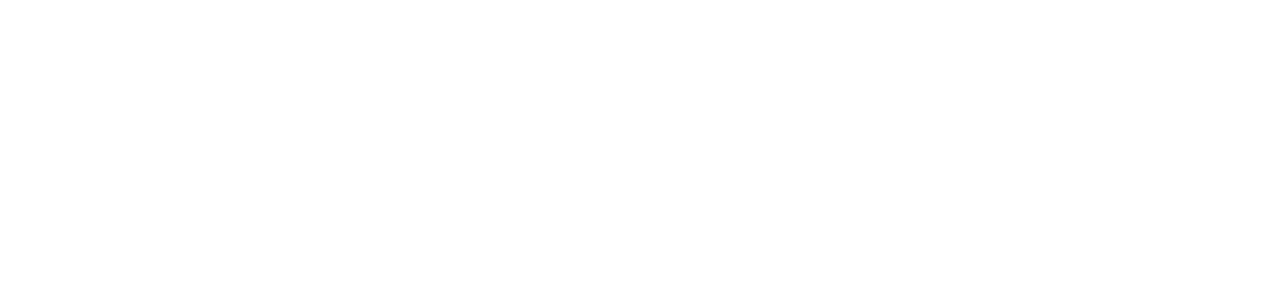
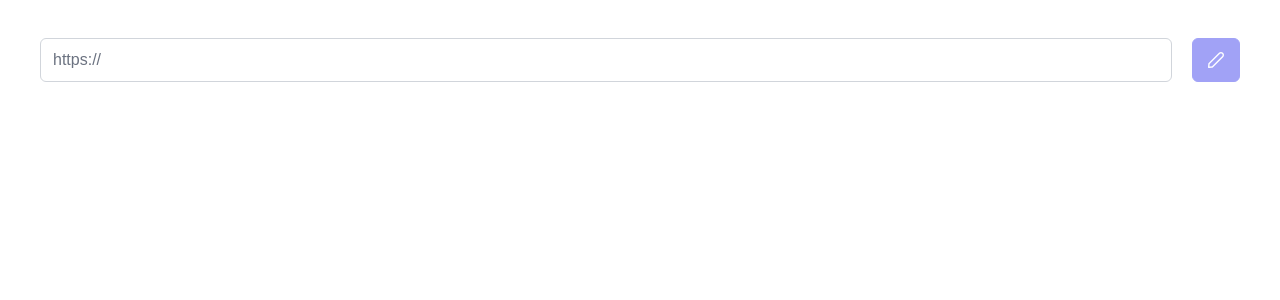
Before and after one commit to somewell02/test_tasks, a Vue app: page /link-field in a window 1280 px wide. Shown: the top 300 px of the page. Built offline with nearby package versions, Linux system fonts and the light colour scheme; a web font is replaced by a local one.

Commit message:
Link field task

```diff
--- a/package.json
+++ b/package.json
@@ -8,8 +8,11 @@
     "lint": "vue-cli-service lint"
   },
   "dependencies": {
+    "axios": "^1.4.0",
     "core-js": "^3.8.3",
     "pinia": "^2.0.35",
+    "primeicons": "^6.0.1",
+    "primevue": "^3.28.0",
     "vue": "^3.2.13",
     "vue-router": "^4.1.6"
   },
--- a/src/App.vue
+++ b/src/App.vue
@@ -1,5 +1,7 @@
 <template>
-  <div></div>
+  <div class="app-wrap">
+    <router-view />
+  </div>
 </template>
 
 <script lang="ts" setup></script>
--- /dev/null
+++ b/src/assets/css/index.scss
@@ -0,0 +1,2 @@
+@import "./primevue";
+@import "./theme";
--- /dev/null
+++ b/src/assets/css/primevue.scss
@@ -0,0 +1,8 @@
+//theme
+@import "primevue/resources/themes/lara-light-indigo/theme.css";
+
+//core
+@import "primevue/resources/primevue.min.css";
+
+//icons
+@import 'primeicons/primeicons.css';
--- /dev/null
+++ b/src/assets/css/theme.scss
@@ -0,0 +1,5 @@
+.container {
+  width: 100%;
+  max-width: 1200px;
+  margin: 0 auto;
+}
--- /dev/null
+++ b/src/data/link-field/getTitleAtUrl.ts
@@ -0,0 +1,21 @@
+import axios from "axios";
+
+export const getTitleAtUrl = async (
+  url: string
+): Promise<string | undefined> => {
+  try {
+    const response = await axios.get(
+      `https://api.allorigins.win/get?url=${encodeURIComponent(url)}`
+    );
+
+    const doc = new DOMParser().parseFromString(
+      response.data.contents,
+      "text/html"
+    );
+
+    const title = doc.querySelectorAll("title")[0];
+    return title.innerText;
+  } catch (e) {
+    return undefined;
+  }
+};
--- /dev/null
+++ b/src/layouts/BaseLayout.vue
@@ -0,0 +1,21 @@
+<template>
+  <div class="base-layout">
+    <main class="base-layout__main container">
+      <slot />
+    </main>
+  </div>
+</template>
+
+<script lang="ts" setup></script>
+
+<style lang="scss" scoped>
+.base-layout {
+  min-height: 100vh;
+  display: flex;
+  flex-direction: column;
+
+  &__main {
+    flex-grow: 3;
+  }
+}
+</style>
--- a/src/main.ts
+++ b/src/main.ts
@@ -1,4 +1,14 @@
 import { createApp } from "vue";
+import { createPinia } from "pinia";
+
+import router from "./router";
+import PrimeVue from "primevue/config";
+
 import App from "./App.vue";
 
-createApp(App).mount("#app");
+import "./assets/css/index.scss";
+
+const pinia = createPinia();
+
+const app = createApp(App);
+app.use(router).use(pinia).use(PrimeVue).mount("#app");
--- /dev/null
+++ b/src/router/index.ts
@@ -0,0 +1,21 @@
+import { createRouter, createWebHistory, RouteRecordRaw } from "vue-router";
+
+const routes: Array<RouteRecordRaw> = [
+  {
+    path: "/",
+    name: "home",
+    component: () => import("@/views/HomeView.vue"),
+  },
+  {
+    path: "/link-field",
+    name: "link-field",
+    component: () => import("@/views/LinkFieldView.vue"),
+  },
+];
+
+const router = createRouter({
+  history: createWebHistory(process.env.BASE_URL),
+  routes,
+});
+
+export default router;
--- /dev/null
+++ b/src/types/link-field/LinkStatus.ts
@@ -0,0 +1,8 @@
+enum LinkStatus {
+  Edit,
+  Loading,
+  Success,
+  Error,
+}
+
+export default LinkStatus;
--- /dev/null
+++ b/src/views/HomeView.vue
@@ -0,0 +1,9 @@
+<template>
+  <base-layout> </base-layout>
+</template>
+
+<script lang="ts" setup>
+import BaseLayout from "@/layouts/BaseLayout.vue";
+</script>
+
+<style lang="scss" scoped></style>
--- /dev/null
+++ b/src/views/LinkFieldView.vue
@@ -0,0 +1,109 @@
+<template>
+  <base-layout>
+    <form @submit.prevent="getTitle" class="link-form">
+      <div class="link-form__field">
+        <span class="p-input-icon-right">
+          <i
+            v-if="status === LinkStatus.Loading"
+            class="pi pi-spin pi-spinner"
+          />
+          <input-text
+            v-model="linkValue"
+            ref="linkField"
+            placeholder="https://"
+            :class="[{ 'p-invalid': status === LinkStatus.Error }]"
+            :disabled="status === LinkStatus.Success"
+            @input="resetValidation"
+            @focusout="getTitle"
+          />
+        </span>
+        <small
+          v-if="errorMessage"
+          class="link-form__field-error p-error"
+          id="text-error"
+        >
+          {{ errorMessage }}
+        </small>
+      </div>
+      <prime-button
+        icon="pi pi-pencil"
+        class="link-form__btn"
+        :disabled="status !== LinkStatus.Success"
+        @click="editLink"
+      />
+    </form>
+  </base-layout>
+</template>
+
+<script lang="ts" setup>
+import BaseLayout from "@/layouts/BaseLayout.vue";
+import InputText from "primevue/inputtext";
+import PrimeButton from "primevue/button";
+
+import { ref } from "vue";
+
+import LinkStatus from "@/types/link-field/LinkStatus";
+import { getTitleAtUrl } from "@/data/link-field/getTitleAtUrl";
+
+const linkValue = ref<string>("");
+const currentLink = ref<string>("");
+const status = ref<LinkStatus>(LinkStatus.Edit);
+const errorMessage = ref<string>("");
+
+const resetValidation = () => {
+  status.value = LinkStatus.Edit;
+  errorMessage.value = "";
+};
+
+const setError = (message: string): void => {
+  status.value = LinkStatus.Error;
+  errorMessage.value = message;
+};
+
+const getTitle = async () => {
+  if (status.value !== LinkStatus.Edit || !linkValue.value) return;
+
+  status.value = LinkStatus.Loading;
+  const title = await getTitleAtUrl(linkValue.value);
+
+  if (title) {
+    status.value = LinkStatus.Success;
+
+    currentLink.value = linkValue.value;
+    linkValue.value = title;
+  } else {
+    setError("Ссылка не найдена или введена некорректно");
+  }
+};
+
+const editLink = () => {
+  linkValue.value = currentLink.value;
+  status.value = LinkStatus.Edit;
+};
+</script>
+
+<style lang="scss" scoped>
+.link-form {
+  margin-top: 30px;
+  width: 100%;
+  display: flex;
+  column-gap: 20px;
+
+  &__field {
+    flex-grow: 3;
+    display: flex;
+    flex-direction: column;
+    position: relative;
+
+    input {
+      width: 100%;
+    }
+
+    &-error {
+      position: absolute;
+      top: calc(100% + 5px);
+      left: 0;
+    }
+  }
+}
+</style>
```
Also changed, not shown: 1 other file (tests, documents, lock files or other folders).
